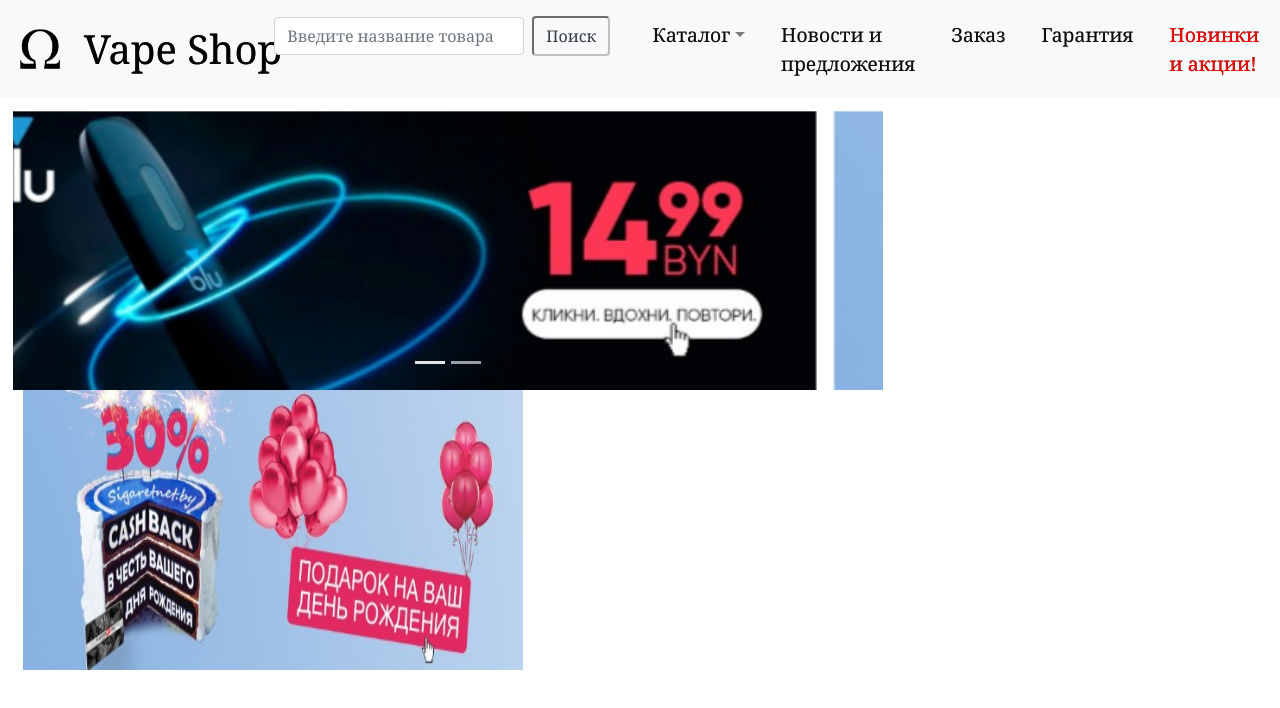
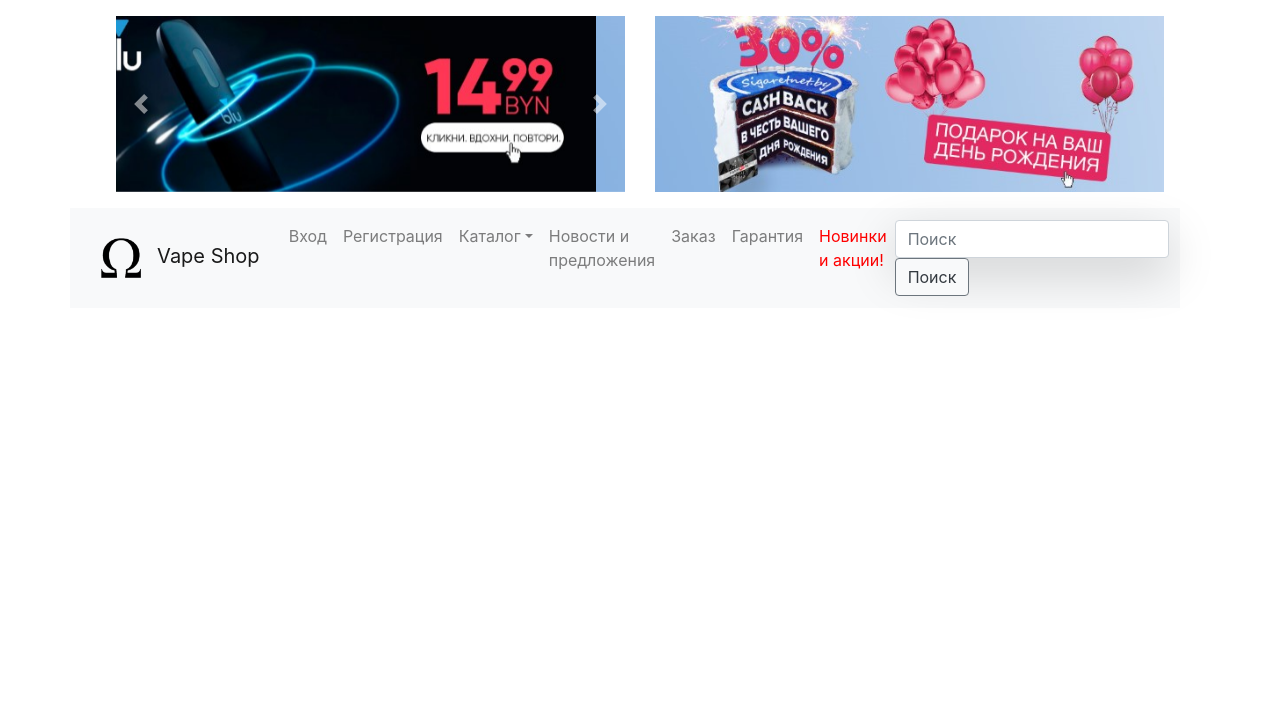
Before and after one commit to Deeathwiing/VSTU-Lab, a plain HTML site: page index.html in a window 1280 px wide. Drawn offline with nearby package versions, Linux system fonts and the light colour scheme; files that its build step writes are made by us from their sources.

Commit message:
use flexbox in bs

```diff
--- a/css/style.css
+++ b/css/style.css
@@ -1,58 +1,31 @@
+
 * {
+    font-family: 'Georgia', sans-serif;
     outline: none !important;
-    outline-offset: 0 !important
-  }
-
-  :active, :hover, :focus {
-    outline: 0 !important;
-    outline-offset: 0 !important;
-}
-
-input {outline: 0 !important}
-
-button:focus {
-	outline: none !important;
-	outline: none !important;
-}
-
-[type=search] {
-	outline-offset: none !important;
-	-webkit-appearance: none
-}
-
-.btn-outline-primary {
-	color: none;
-	border-color: none;
-}
-
-.btn-outline-primary:hover {
-	color: none;
-	background-color: none;
-	border-color: none
-}
-
-.btn-outline-primary.focus,
-.btn-outline-primary:focus {
-	box-shadow: none
 }
 
 
-.btn-outline-primary:not(:disabled):not(.disabled).active:focus,
-.btn-outline-primary:not(:disabled):not(.disabled):active:focus,
-.show>.btn-outline-primary.dropdown-toggle:focus {
-	box-shadow: none;
+header {
+    height: 20%;
 }
 
-body, html {
+.navbar {
+    height: 10%;
+}
+
+section {
+    width: 70%;
+    height: 60%;
+}
+
+footer {
+
     width: 100%;
-    height: 100%;
-    font-family: 'Georgia', sans-serif;
-    color: #222;
-    outline: none !important;
+    height: 10%;
 }
 
 .navbar-brand img{
-width: 40px;
+width: 30%;
 }
 
 #NewItems {
@@ -60,86 +33,7 @@
 }
 
 
-.navbar-nav li {
-    padding-right: 20px;
+
+header, .navbar {
+    width: 100%;
 }
-
-.nav-link {font-size: 1.1em !important}
-
-
-
-.carousel-inner img {
-    width: 98%;
-    height: 98%;
-}
-
-.carousel-inner, .left-carousel, .carousel.slide, .image-right, .image-right img {
-    height: 100%;
-}
-
-
-.navbar.navbar-expand-md.navbar-light.bg-light.sticky-top, #logo {
-    text-shadow: 0.1px 0.1px 0.1px rgb(32, 21, 21);
-}
-
-.left-carousel{
-      width: 870px;
-
-    float: left;
-
-
-}
-
-.carousel-indicators {
-    float: left;
-}
-
-.image-right{
-  margin-left: 10px;
-  width: 500px;
-      float: left;
-
-
-}
-
-.image-right img {
-    width: 500px;
-}
-
-.stock {
-    height: 305px;
-    width: 80%;
-    float: left;
-    padding: 1%;
-}
-
-
-
-
-#logo {
-    padding-left: 10%;
-    padding-right: 20%;
-    font-size: 200%;
-}
-
-.nav-item {
-    font-size: 110%;
-}
-
-
-
-#object, #logo, .collapse.navbar-collapse {
-    vertical-align: middle;
-}
-
-.btn.btn-outline-success.my-2.my-sm-0.text-dark.bg-light {
-    border: 2px inset silver;
-}
-
-.form-inline.py-1{
-width: 350px;
-}
-
-.form-control.mr-sm-2 {
-    width: 250px;
-}
--- a/index.html
+++ b/index.html
@@ -36,13 +36,63 @@
 
 <body>
 
-    <nav class="navbar navbar-expand-md navbar-light bg-light sticky-top">
-        <div class="container-fluid p-1">
+    <header class="container">
 
-            <a href="#" class="navbar-brand"><img id="object" class="" src="image/icon.png" alt="OM"><span id="logo">Vape
-                    Shop</span></a>
+        <div class="row m-2 p-2">
+            <div class="carousel slide order-first col" data-ride="carousel" id="slides">
 
-            <button class="navbar-toggler " type="button" data-toggle="collapse" data-target="#navbarResponsive">
+
+                <div class="carousel-inner">
+
+                    <div class="carousel-item active ">
+                        <img class="d-block w-100" src="image/slide1.jpg" alt="blu-15BYN">
+                    </div>
+
+                    <div class="carousel-item ">
+                        <img class="d-block w-100" src="image/slide2.jpg" alt="30% CashBack for Happy Birthday">
+                    </div>
+
+                </div>
+
+                <a class="carousel-control-prev" href="#slides" role="button" data-slide="prev">
+                    <span class="carousel-control-prev-icon" aria-hidden="true"></span>
+                    <span class="sr-only">Previous</span>
+                </a>
+                <a class="carousel-control-next" href="#slides" role="button" data-slide="next">
+                    <span class="carousel-control-next-icon" aria-hidden="true"></span>
+                    <span class="sr-only">Next</span>
+                </a>
+
+            </div>
+
+            <div class="image-right col">
+                <img  class="d-block w-100" src="image/slide2.jpg" alt="30% CashBack for Happy Birthday">
+            </div>
+
+        </div>
+
+    </header>
+
+
+
+
+
+<header class="container">
+
+
+
+    <nav class="navbar row navbar-expand-md navbar-light bg-light ">
+
+
+
+              <div class=" col-2 col-xs-1">   <a href="#" class="navbar-brand"><img id="object" class="" src="image/icon.png" alt="OM"><span id="textLogo" class="ml-3" >Vape Shop</span></a>  </div>
+
+
+
+
+
+
+                <button class="navbar-toggler" type="button" data-toggle="collapse" data-target="#navbarResponsive">
 
                     <span class="navbar-toggler-icon"></span>
 
@@ -50,17 +100,19 @@
 
 
 
-            <div class="collapse navbar-collapse" id="navbarResponsive">
-                <ul class="navbar-nav ml-auto ">
+                <div class="collapse navbar-collapse col-10 col-xs-11" id="navbarResponsive">
+                    <ul class="navbar-nav ">
 
                         <li class="nav-item">
-                        <form class="form-inline py-1">
-                            <input class="form-control mr-sm-2  " type="search" placeholder="Введите название товара"
-                                aria-label="Search">
-                            <button class="btn btn-outline-success my-2 my-sm-0 text-dark bg-light"
-                                type="submit">Поиск</button>
-                        </form>
+                            <a href="#" class="nav-link">Вход</a>
                         </li>
+
+
+                        <li class="nav-item">
+                            <a href="#" class="nav-link">Регистрация</a>
+                        </li>
+
+
 
 
 
@@ -104,47 +156,38 @@
                             <a href="#" class="nav-link"><span id="NewItems">Новинки и акции!</span></a>
                         </li>
 
+
+                         <li class="nav-item">
+                            <form class="form-inline py-1">
+                                <input class="form-control mr-sm-2 shadow-lg " type="search"
+                                    placeholder="Поиск" aria-label="Search">
+                                <button class="btn btn-outline-secondary  my-2 my-sm-0 text-dark bg-light"
+                                    type="submit">Поиск</button>
+                            </form>
+                        </li>
+
                     </ul>
 
                 </div>
 
-        </div>
+
 
              </nav>
 
 
-    <div class="stock ">
-
-        <span class="left-carousel">
-            <div class="carousel slide" data-ride="carousel" id="slides">
-                <ul class="carousel-indicators">
-                    <li data-target="#slides" data-slide-to="0" class="active"></li>
-                    <li data-target="#slides" data-slide-to="1"></li>
-
-                </ul>
-                <div class="carousel-inner">
+    </header>
 
 
-                    <div class="carousel-item active">
-                        <img src="image/slide1.jpg" alt="blu-15BYN">
-                    </div>
+    <section>
 
-                    <div class="carousel-item">
-                        <img src="image/slide2.jpg" alt="30% CashBack for Happy Birthday">
-                    </div>
+        <aside>
 
-                </div>
+        </aside>
 
-            </div>
+    </section>
 
 
-        </span>
 
-        <span class="image-right">
-            <img src="image/slide2.jpg" alt="30% CashBack for Happy Birthday">
-        </span>
-
-    </div>
 
 
 
```
Lines whose indentation alone changed are shown as unchanged.
